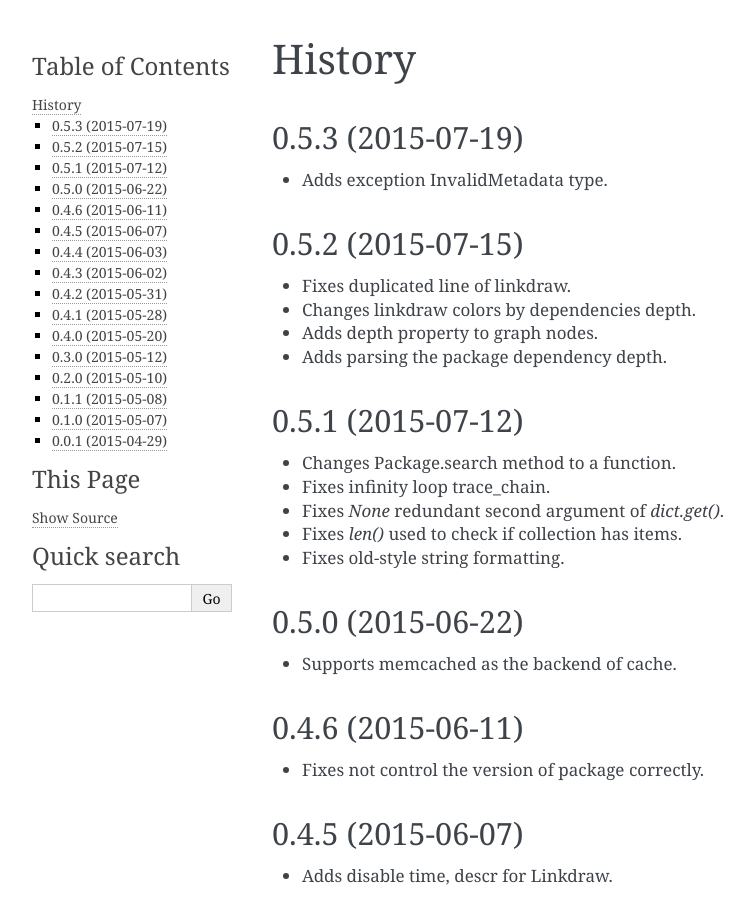
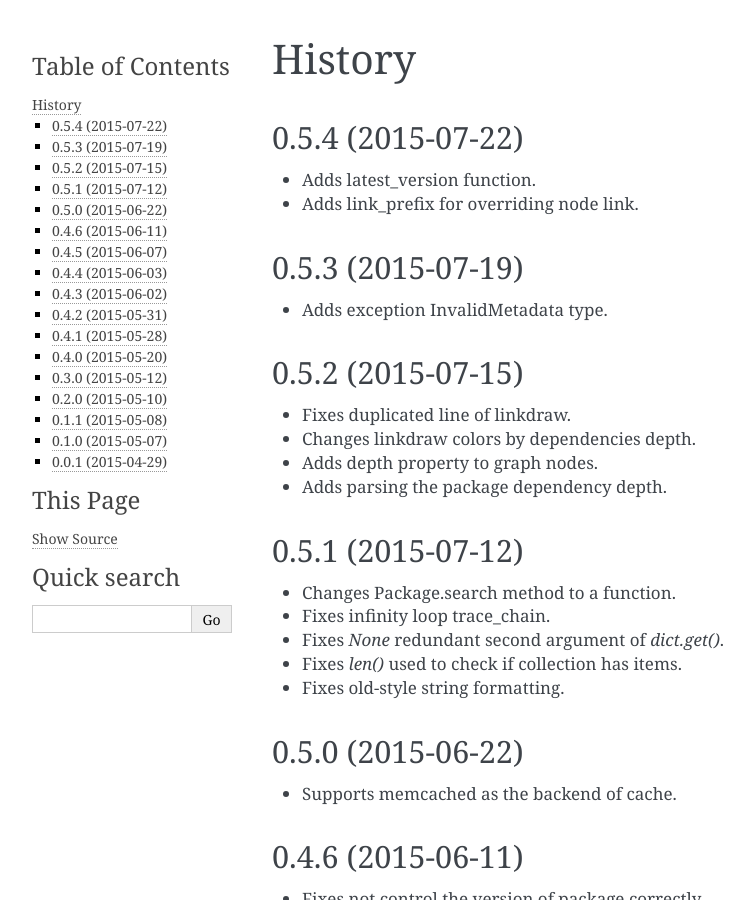
Before and after one commit to mkouhei/py-deps, a Sphinx documentation site: the page built from docs/source/HISTORY.rst, in a window 1280 px wide and 900 px high. Shown: the whole window, without its empty margins (148-902 px from the left). Built offline with Sphinx 7.4.7, drawn with Linux system fonts in a browser that asks for light colours.

Commit message:
Bump version.
Signed-off-by: Kouhei Maeda <mkouhei@palmtb.net>

```diff
--- a/docs/source/HISTORY.rst
+++ b/docs/source/HISTORY.rst
@@ -1,5 +1,11 @@
 History
 =======
+
+0.5.4 (2015-07-22)
+------------------
+
+* Adds latest_version function.
+* Adds link_prefix for overriding node link.
 
 0.5.3 (2015-07-19)
 ------------------
--- a/docs/source/conf.py
+++ b/docs/source/conf.py
@@ -57,7 +57,7 @@ copyright = '2015, Kouhei Maeda <mkouhei@palmtb.net>'
 # The short X.Y version.
 version = '0.5'
 # The full version, including alpha/beta/rc tags.
-release = '0.5.3'
+release = '0.5.4'
 
 # The language for content autogenerated by Sphinx. Refer to documentation
 # for a list of supported languages.
--- a/setup.py
+++ b/setup.py
@@ -87,7 +87,7 @@ with open('extras_requirement.txt', 'w') as _file:
     _file.write('\n'.join(extras_require.get('reST')))
 
 setup(name='py-deps',
-      version='0.5.3',
+      version='0.5.4',
       description='parsing the Python deps and generating graph data',
       long_description=long_description,
       author='Kouhei Maeda',
```
